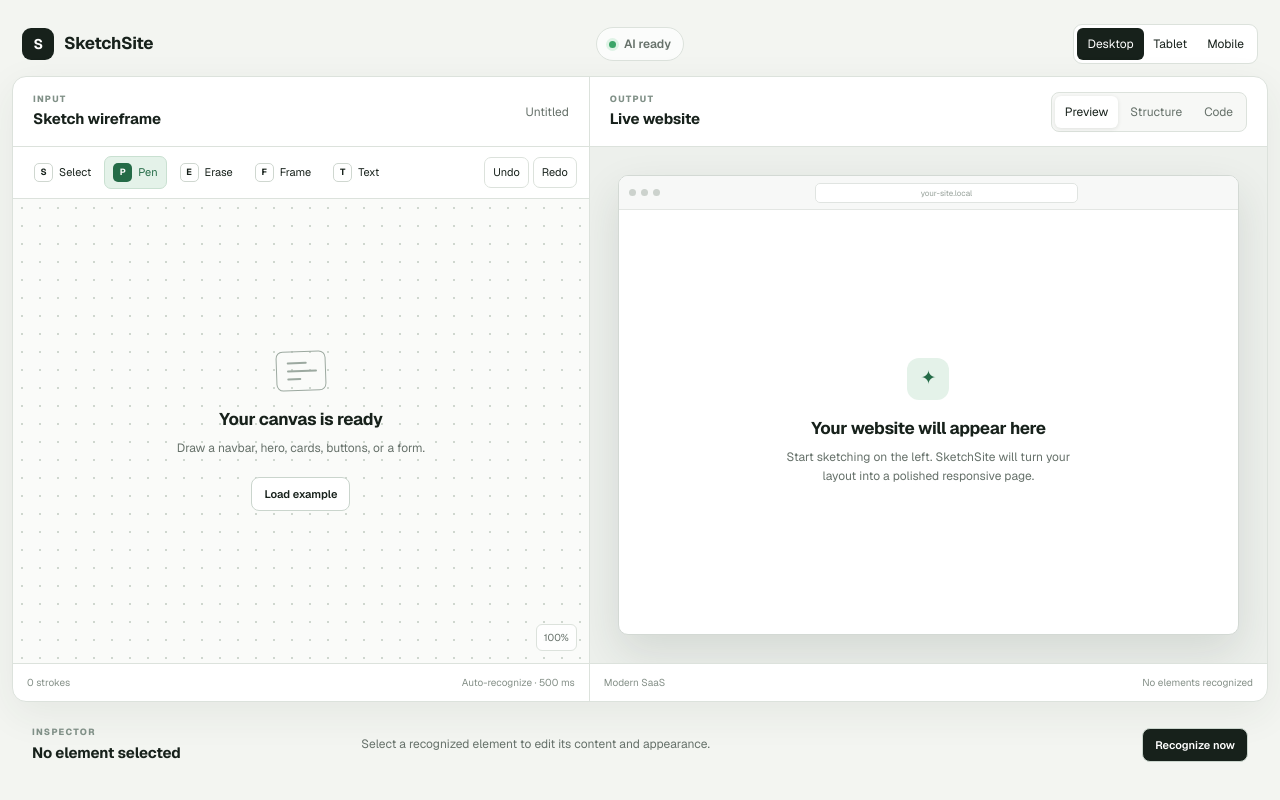
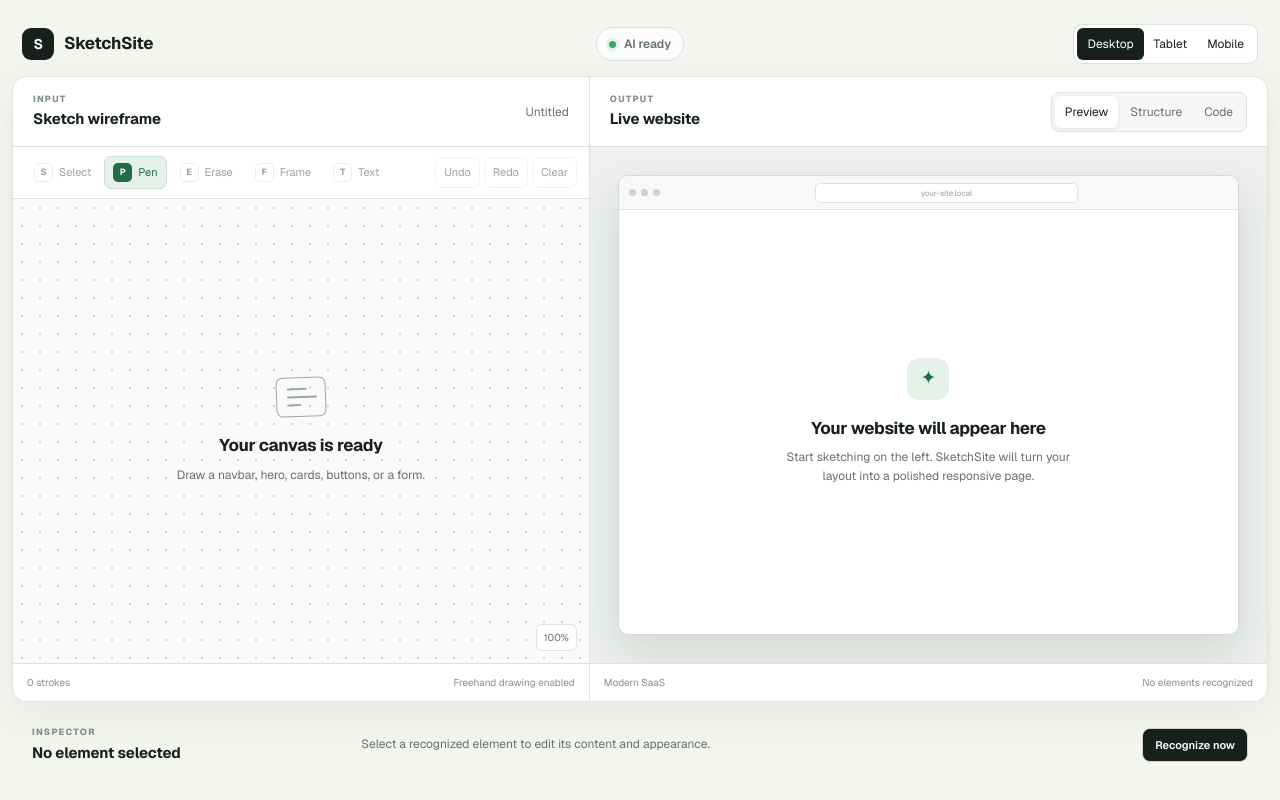
Before and after one commit to brianchen3388/HHCC-Chef-Bagels, a Next.js app: page / in a window 1280 px wide. Built offline with nearby package versions, Linux system fonts and the light colour scheme.

Commit message:
Add freehand sketch drawing

```diff
--- /dev/null
+++ b/app/DrawingWorkspace.tsx
@@ -0,0 +1,274 @@
+'use client';
+
+import {
+  useRef,
+  useState,
+  type PointerEvent as ReactPointerEvent,
+} from 'react';
+
+type Point = {
+  x: number;
+  y: number;
+  pressure?: number;
+  timestamp: number;
+};
+
+type Stroke = {
+  id: string;
+  points: Point[];
+  startedAt: number;
+  endedAt: number;
+};
+
+const tools = ['Select', 'Pen', 'Erase', 'Frame', 'Text'];
+
+function getPoint(event: ReactPointerEvent<SVGSVGElement>): Point {
+  const bounds = event.currentTarget.getBoundingClientRect();
+
+  return {
+    x: Math.min(1, Math.max(0, (event.clientX - bounds.left) / bounds.width)),
+    y: Math.min(1, Math.max(0, (event.clientY - bounds.top) / bounds.height)),
+    pressure: event.pressure || 0.5,
+    timestamp: Date.now(),
+  };
+}
+
+function isNewPoint(points: Point[], point: Point) {
+  const previous = points.at(-1);
+
+  if (!previous) {
+    return true;
+  }
+
+  return Math.hypot(point.x - previous.x, point.y - previous.y) > 0.0015;
+}
+
+function StrokeLine({ stroke }: { stroke: Stroke }) {
+  if (stroke.points.length === 1) {
+    const point = stroke.points[0];
+
+    return <circle cx={point.x * 1000} cy={point.y * 1000} r="2" />;
+  }
+
+  return (
+    <polyline
+      points={stroke.points
+        .map((point) => `${point.x * 1000},${point.y * 1000}`)
+        .join(' ')}
+    />
+  );
+}
+
+export default function DrawingWorkspace() {
+  const [strokes, setStrokes] = useState<Stroke[]>([]);
+  const [redoStack, setRedoStack] = useState<Stroke[]>([]);
+  const [activeStroke, setActiveStroke] = useState<Stroke | null>(null);
+  const activeStrokeRef = useRef<Stroke | null>(null);
+  const pointerIdRef = useRef<number | null>(null);
+
+  function startStroke(event: ReactPointerEvent<SVGSVGElement>) {
+    if (
+      activeStrokeRef.current ||
+      (event.pointerType === 'mouse' && event.button !== 0)
+    ) {
+      return;
+    }
+
+    const timestamp = Date.now();
+    const stroke: Stroke = {
+      id: `stroke-${timestamp}-${event.pointerId}`,
+      points: [getPoint(event)],
+      startedAt: timestamp,
+      endedAt: timestamp,
+    };
+
+    event.currentTarget.setPointerCapture(event.pointerId);
+    pointerIdRef.current = event.pointerId;
+    activeStrokeRef.current = stroke;
+    setActiveStroke(stroke);
+  }
+
+  function continueStroke(event: ReactPointerEvent<SVGSVGElement>) {
+    const current = activeStrokeRef.current;
+
+    if (!current || pointerIdRef.current !== event.pointerId) {
+      return;
+    }
+
+    const point = getPoint(event);
+
+    if (!isNewPoint(current.points, point)) {
+      return;
+    }
+
+    const updatedStroke = {
+      ...current,
+      points: [...current.points, point],
+      endedAt: point.timestamp,
+    };
+
+    activeStrokeRef.current = updatedStroke;
+    setActiveStroke(updatedStroke);
+  }
+
+  function finishStroke(event: ReactPointerEvent<SVGSVGElement>) {
+    const current = activeStrokeRef.current;
+
+    if (!current || pointerIdRef.current !== event.pointerId) {
+      return;
+    }
+
+    const point = getPoint(event);
+    const finishedStroke = isNewPoint(current.points, point)
+      ? {
+          ...current,
+          points: [...current.points, point],
+          endedAt: point.timestamp,
+        }
+      : current;
+
+    if (event.currentTarget.hasPointerCapture(event.pointerId)) {
+      event.currentTarget.releasePointerCapture(event.pointerId);
+    }
+
+    setStrokes((currentStrokes) => [...currentStrokes, finishedStroke]);
+    setRedoStack([]);
+    activeStrokeRef.current = null;
+    pointerIdRef.current = null;
+    setActiveStroke(null);
+  }
+
+  function cancelStroke(event: ReactPointerEvent<SVGSVGElement>) {
+    if (pointerIdRef.current !== event.pointerId) {
+      return;
+    }
+
+    activeStrokeRef.current = null;
+    pointerIdRef.current = null;
+    setActiveStroke(null);
+  }
+
+  function undo() {
+    const lastStroke = strokes.at(-1);
+
+    if (!lastStroke) {
+      return;
+    }
+
+    setStrokes(strokes.slice(0, -1));
+    setRedoStack((currentRedoStack) => [...currentRedoStack, lastStroke]);
+  }
+
+  function redo() {
+    const nextStroke = redoStack.at(-1);
+
+    if (!nextStroke) {
+      return;
+    }
+
+    setRedoStack(redoStack.slice(0, -1));
+    setStrokes((currentStrokes) => [...currentStrokes, nextStroke]);
+  }
+
+  function clearCanvas() {
+    setStrokes([]);
+    setRedoStack([]);
+  }
+
+  const visibleStrokes = activeStroke
+    ? [...strokes, activeStroke]
+    : strokes;
+
+  return (
+    <section className="panel sketch-panel" aria-labelledby="sketch-heading">
+      <div className="panel-heading">
+        <div>
+          <p className="eyebrow">Input</p>
+          <h1 id="sketch-heading">Sketch wireframe</h1>
+        </div>
+        <span className="panel-meta">Untitled</span>
+      </div>
+
+      <div className="drawing-toolbar" aria-label="Drawing tools">
+        {tools.map((tool) => (
+          <button
+            aria-pressed={tool === 'Pen'}
+            className={tool === 'Pen' ? 'tool active' : 'tool'}
+            disabled={tool !== 'Pen'}
+            key={tool}
+            type="button"
+          >
+            <span aria-hidden="true">{tool.slice(0, 1)}</span>
+            {tool}
+          </button>
+        ))}
+        <span className="toolbar-spacer" />
+        <button
+          className="icon-button"
+          disabled={strokes.length === 0 || activeStroke !== null}
+          onClick={undo}
+          type="button"
+        >
+          Undo
+        </button>
+        <button
+          className="icon-button"
+          disabled={redoStack.length === 0 || activeStroke !== null}
+          onClick={redo}
+          type="button"
+        >
+          Redo
+        </button>
+        <button
+          className="icon-button"
+          disabled={strokes.length === 0 || activeStroke !== null}
+          onClick={clearCanvas}
+          type="button"
+        >
+          Clear
+        </button>
+      </div>
+
+      <div className="canvas-wrap">
+        {strokes.length === 0 && activeStroke === null && (
+          <div className="canvas-empty">
+            <div className="empty-icon" aria-hidden="true">
+              <span />
+              <span />
+              <span />
+            </div>
+            <h2>Your canvas is ready</h2>
+            <p>Draw a navbar, hero, cards, buttons, or a form.</p>
+          </div>
+        )}
+
+        <svg
+          aria-label="Freehand wireframe drawing canvas"
+          className="drawing-surface"
+          onPointerCancel={cancelStroke}
+          onPointerDown={startStroke}
+          onPointerMove={continueStroke}
+          onPointerUp={finishStroke}
+          preserveAspectRatio="none"
+          role="application"
+          viewBox="0 0 1000 1000"
+        >
+          <g className="stroke-layer">
+            {visibleStrokes.map((stroke) => (
+              <StrokeLine key={stroke.id} stroke={stroke} />
+            ))}
+          </g>
+        </svg>
+
+        <span className="zoom-label">100%</span>
+      </div>
+
+      <footer className="panel-footer">
+        <span>
+          {strokes.length} {strokes.length === 1 ? 'stroke' : 'strokes'}
+        </span>
+        <span>Freehand drawing enabled</span>
+      </footer>
+    </section>
+  );
+}
--- a/app/globals.css
+++ b/app/globals.css
@@ -186,8 +186,11 @@ button:disabled { color: inherit; cursor: default; opacity: 1; }
 
 .tool.active { border-color: #c9e0d1; background: var(--accent-soft); color: var(--accent); }
 .tool.active span { border-color: transparent; background: var(--accent); color: white; }
+.tool:disabled:not(.active),
+.icon-button:disabled { opacity: 0.42; }
 .toolbar-spacer { flex: 1; min-width: 6px; }
 .icon-button { border-color: var(--line); }
+.icon-button:not(:disabled):hover { border-color: #aebbb1; background: #f5f7f4; }
 
 .canvas-wrap {
   position: relative;
@@ -200,11 +203,41 @@ button:disabled { color: inherit; cursor: default; opacity: 1; }
   background-size: 18px 18px;
 }
 
+.drawing-surface {
+  position: absolute;
+  z-index: 2;
+  inset: 0;
+  width: 100%;
+  height: 100%;
+  cursor: crosshair;
+  touch-action: none;
+  user-select: none;
+}
+
+.stroke-layer {
+  fill: var(--ink);
+  stroke: var(--ink);
+  stroke-width: 3.25;
+  stroke-linecap: round;
+  stroke-linejoin: round;
+  vector-effect: non-scaling-stroke;
+}
+
+.stroke-layer polyline {
+  fill: none;
+  vector-effect: non-scaling-stroke;
+}
+
 .canvas-empty,
 .preview-empty {
   max-width: 350px;
   padding: 24px;
   text-align: center;
+}
+
+.canvas-empty {
+  z-index: 1;
+  pointer-events: none;
 }
 
 .canvas-empty h2,
@@ -267,6 +300,8 @@ button:disabled { color: inherit; cursor: default; opacity: 1; }
   padding: 5px 7px;
   color: var(--muted);
   font-size: 10px;
+  pointer-events: none;
+  z-index: 3;
 }
 
 .view-tabs {
--- a/app/page.tsx
+++ b/app/page.tsx
@@ -1,4 +1,4 @@
-const tools = ['Select', 'Pen', 'Erase', 'Frame', 'Text'];
+import DrawingWorkspace from './DrawingWorkspace';
 
 const previewSizes = ['Desktop', 'Tablet', 'Mobile'];
 
@@ -31,51 +31,7 @@ export default function Home() {
       </header>
 
       <section className="workspace" aria-label="SketchSite workspace">
-        <section className="panel sketch-panel" aria-labelledby="sketch-heading">
-          <div className="panel-heading">
-            <div>
-              <p className="eyebrow">Input</p>
-              <h1 id="sketch-heading">Sketch wireframe</h1>
-            </div>
-            <span className="panel-meta">Untitled</span>
-          </div>
-
-          <div className="drawing-toolbar" aria-label="Drawing tools">
-            {tools.map((tool, index) => (
-              <button
-                className={index === 1 ? 'tool active' : 'tool'}
-                disabled
-                key={tool}
-                type="button"
-              >
-                <span aria-hidden="true">{tool.slice(0, 1)}</span>
-                {tool}
-              </button>
-            ))}
-            <span className="toolbar-spacer" />
-            <button className="icon-button" disabled type="button">Undo</button>
-            <button className="icon-button" disabled type="button">Redo</button>
-          </div>
-
-          <div className="canvas-wrap">
-            <div className="canvas-empty">
-              <div className="empty-icon" aria-hidden="true">
-                <span />
-                <span />
-                <span />
-              </div>
-              <h2>Your canvas is ready</h2>
-              <p>Draw a navbar, hero, cards, buttons, or a form.</p>
-              <button disabled type="button">Load example</button>
-            </div>
-            <span className="zoom-label">100%</span>
-          </div>
-
-          <footer className="panel-footer">
-            <span>0 strokes</span>
-            <span>Auto-recognize · 500 ms</span>
-          </footer>
-        </section>
+        <DrawingWorkspace />
 
         <section className="panel preview-panel" aria-labelledby="preview-heading">
           <div className="panel-heading">
```
Also changed, not shown: 1 other file (tests, documents, lock files or other folders).
